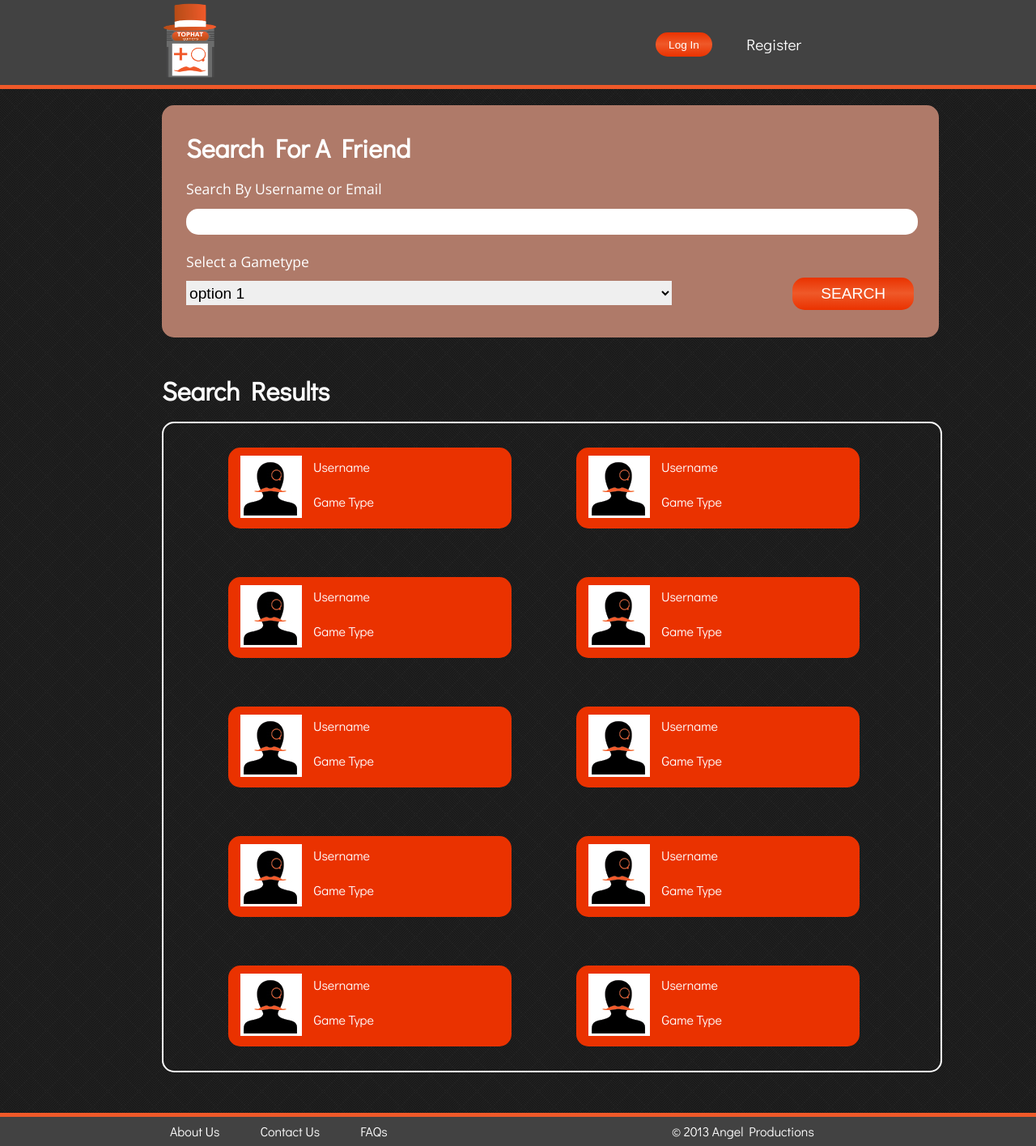
After one commit to AngelDiaz123/Tophat-Gamers-Web-Application, a PHP site: page /search.html in a window 1280 px wide. The commit adds this page. Shown: the whole page at 81% size. Run offline with PHP 8.4, Linux system fonts and the light colour scheme.

Commit message:
search page
the html and css of the search page done

```diff
--- a/basic html and css/main.css
+++ b/basic html and css/main.css
@@ -36,13 +36,29 @@ body {
 	background-color: #424242;
 }
 
+.top {
+	overflow: hidden;
+	height: 110px;
+	margin: 0;
+	padding: 0;
+	background-color: #424242;
+}
+
 .logo {
 	margin-left: 250px;
 	margin-top: 10px;
 	float: left;
 	position: absolute;
-	width: 50`px;
+	width: 50px;
 	height: 80px;
+}
+
+.top_logo {
+	margin-left: 200px;
+	float: left;
+	position: absolute;
+	width: 70px;
+	height: 100px;
 }
 
 #home_header h1 {
@@ -77,13 +93,43 @@ body {
 	height: 40px;
 }
 
+.top_register_link {
+	float: right;
+	color: white;
+	margin-right: -180px;
+	margin-top: 45px;
+	font-size: 1.2em;
+	text-decoration: none;
+}
+
 .register_link {
+	margin-bottom: 20px;
+	margin-right: -170px;
 	float: right;
 	color: white;
 	margin-top: 45px;
-	margin-right: -175px;
 	font-size: 1.2em;
 	text-decoration: none;
+}
+
+.top_login_button {
+	float: right;
+	margin-right: 400px;
+	margin-top: 40px;
+	background: #ea3200; /* Old browsers */
+	background: -moz-linear-gradient(top, #ea3200 0%, #ef5929 48%, #ea3200 100%); /* FF3.6+ */
+	background: -webkit-gradient(linear, left top, left bottom, color-stop(0%,#ea3200), color-stop(48%,#ef5929), color-stop(100%,#ea3200)); /* Chrome,Safari4+ */
+	background: -webkit-linear-gradient(top, #ea3200 0%,#ef5929 48%,#ea3200 100%); /* Chrome10+,Safari5.1+ */
+	background: -o-linear-gradient(top, #ea3200 0%,#ef5929 48%,#ea3200 100%); /* Opera 11.10+ */
+	background: -ms-linear-gradient(top, #ea3200 0%,#ef5929 48%,#ea3200 100%); /* IE10+ */
+	background: linear-gradient(to bottom, #ea3200 0%,#ef5929 48%,#ea3200 100%); /* W3C */
+	filter: progid:DXImageTransform.Microsoft.gradient( startColorstr='#ea3200', endColorstr='#ea3200',GradientType=0 ); /* IE6-9 */
+	border-style: none;
+	border-radius: 15px;
+	color: white;
+	font-size: .85em;
+	width: 70px;
+	height: 30px;
 }
 
 .login_button {
@@ -104,6 +150,10 @@ body {
 	font-size: .85em;
 	width: 70px;
 	height: 30px;
+}
+
+.logo_link {
+	margin-bottom: 20px;
 }
 
 .search_button {
@@ -133,6 +183,15 @@ body {
 	background-color: #ef5929;
 }
 
+.top_banner {
+	float: left;
+	position: absolute;
+	margin-top: -5px;
+	width: 100%;
+	height: 5px;
+	background-color: #ef5929;
+}
+
 #background_img_home{
 	width: 100%;
 	height: 400px;
@@ -153,7 +212,7 @@ body {
 	height: 170px;
 	width: 170px;
 	border-radius: 50%;
-	background-color: #7e5454;
+	background-color: #AF7A69;
 }
 
 .group_img {
@@ -195,7 +254,132 @@ body {
 	margin-top: 85px;
 }
 
+.search_div {
+	font-family: 'Open Sans', sans-serif;
+	padding-top: 10px;
+	margin-top: 20px;
+	border-radius: 15px;
+	width: 960px;
+	margin-left: 200px;
+	background-color: #AF7A69;
+}
+
+.main_input {
+	margin-top: 15px;
+	margin-bottom: 25px;
+	font-size: 1em;
+	width: 900px;
+	margin-left: 30px;
+	height: 30px;
+	border-radius: 15px;
+	border-style: none;
+}
+
+.main_search_button {
+	color: white;
+	background: #ea3200; /* Old browsers */
+	background: -moz-linear-gradient(top, #ea3200 0%, #ef5929 48%, #ea3200 100%); /* FF3.6+ */
+	background: -webkit-gradient(linear, left top, left bottom, color-stop(0%,#ea3200), color-stop(48%,#ef5929), color-stop(100%,#ea3200)); /* Chrome,Safari4+ */
+	background: -webkit-linear-gradient(top, #ea3200 0%,#ef5929 48%,#ea3200 100%); /* Chrome10+,Safari5.1+ */
+	background: -o-linear-gradient(top, #ea3200 0%,#ef5929 48%,#ea3200 100%); /* Opera 11.10+ */
+	background: -ms-linear-gradient(top, #ea3200 0%,#ef5929 48%,#ea3200 100%); /* IE10+ */
+	background: linear-gradient(to bottom, #ea3200 0%,#ef5929 48%,#ea3200 100%); /* W3C */
+	filter: progid:DXImageTransform.Microsoft.gradient( startColorstr='#ea3200', endColorstr='#ea3200',GradientType=0 ); /* IE6-9 */
+	border-radius: 15px;
+	font-size: 1.2em;
+	border: none;
+	width: 150px;
+	height: 40px;
+	margin-left: 145px;
+}
+
+.search_text {
+	color: white;
+	font-size: 1.1em;
+	padding: 0;
+	margin: 0;
+	margin-left: 30px;
+}
+
+.search_drop {
+	color: white;
+	font-size: 1.1em;
+	padding: 0;
+	margin: 0;
+	margin-left: 30px;
+}
+
+.search_header {
+	font-size: 2em;
+	font-family: 'Didact Gothic', sans-serif;
+	text-shadow: none;
+	color: white;
+	margin-left: 30px;
+}
+
+.main_dropdown {
+	margin-top: 15px;
+	margin-bottom: 40px;
+	height: 30px;
+	font-size: 1.2em;
+	margin-left: 30px;
+	width: 600px;
+	border-style: none;
+}
+
+.results_title {
+	color: white;
+	margin-top: 50px;
+	width: 960px;
+	margin-left: 200px;
+}
+
+.result_div {
+	overflow: hidden;
+	margin-left: 200px;
+	width: 960px;
+	border-radius: 15px;
+	border:2px solid white;
+}
+
+.search_result {
+	margin-top: 30px;
+	margin-left: 80px;
+	margin-bottom: 30px;
+	float: left;
+	width: 350px;
+	height: 100px;
+	border-radius: 15px;
+	background-color: #ea3200;
+}
+
+.basic_profile {
+	margin-top: 10px;
+	margin-left: 15px;
+}
+
+.username {
+	color: white;
+	margin-right: 175px;
+	float: right;
+}
+
+.gametype {
+	color: white;
+	margin-top: -30px;
+	margin-right: 170px;
+	float: right;
+
+}
+
 .footer_banner {
+	width: 100%;
+	height: 5px;
+	background-color: #ef5929;
+}
+
+.all_footer_banner {
+	margin-top: 50px;
 	width: 100%;
 	height: 5px;
 	background-color: #ef5929;
--- /dev/null
+++ b/basic html and css/search.html
@@ -0,0 +1,101 @@
+<!DOCTYPE html>
+<html>
+<head>
+	<title>Search | Tophat Gamers</title>
+	<link href="favicon.ico" rel="icon" type="image/x-icon" />
+	<link href='http://fonts.googleapis.com/css?family=Open+Sans:400,700|Didact+Gothic' rel='stylesheet' type='text/css'>
+	<link rel="stylesheet" type="text/css" href="main.css">
+</head>
+<body>
+	<div class="top">
+		<a href="#" class="logo_link"><img src="images/tophatGamers.png" class="top_logo"></a>
+		<header>
+			<button class="top_login_button">Log In</button>
+			<a href="#" class="top_register_link">Register</a>
+		</header>
+	</div>
+	<div class="top_banner"></div>
+
+	<section class="search_div">
+		<h1 class="search_header">Search For A Friend</h1>
+		<form action="#" method="GET">
+			<p class="search_text">Search By Username or Email</p>
+			<input type="input" class="main_input">
+			<p class="search_drop">Select a Gametype</p>
+			<select class="main_dropdown">
+				<option value="option1">option 1</option>
+				<option value="option2">option 2</option>
+				<option value="option3">option 3</option>
+				<option value="option4">option 4</option>
+			</select>
+
+			<input type="button" value="SEARCH" class="main_search_button">
+		</form>
+	</section>
+
+	<h1 class="results_title">Search Results</h1>
+	<section class="result_div">
+		<div class="search_result">
+			<img src="images/basic_profile.jpg" class="basic_profile">
+			<p class="username">Username</p>
+			<p class="gametype">Game Type</p>
+		</div>
+		<div class="search_result">
+			<img src="images/basic_profile.jpg" class="basic_profile">
+			<p class="username">Username</p>
+			<p class="gametype">Game Type</p>
+		</div>
+		<div class="search_result">
+			<img src="images/basic_profile.jpg" class="basic_profile">
+			<p class="username">Username</p>
+			<p class="gametype">Game Type</p>
+		</div>
+		<div class="search_result">
+			<img src="images/basic_profile.jpg" class="basic_profile">
+			<p class="username">Username</p>
+			<p class="gametype">Game Type</p>
+		</div>
+		<div class="search_result">
+			<img src="images/basic_profile.jpg" class="basic_profile">
+			<p class="username">Username</p>
+			<p class="gametype">Game Type</p>
+		</div>
+		<div class="search_result">
+			<img src="images/basic_profile.jpg" class="basic_profile">
+			<p class="username">Username</p>
+			<p class="gametype">Game Type</p>
+		</div>
+		<div class="search_result">
+			<img src="images/basic_profile.jpg" class="basic_profile">
+			<p class="username">Username</p>
+			<p class="gametype">Game Type</p>
+		</div>
+		<div class="search_result">
+			<img src="images/basic_profile.jpg" class="basic_profile">
+			<p class="username">Username</p>
+			<p class="gametype">Game Type</p>
+		</div>
+		<div class="search_result">
+			<img src="images/basic_profile.jpg" class="basic_profile">
+			<p class="username">Username</p>
+			<p class="gametype">Game Type</p>
+		</div>
+		<div class="search_result">
+			<img src="images/basic_profile.jpg" class="basic_profile">
+			<p class="username">Username</p>
+			<p class="gametype">Game Type</p>
+		</div>
+	</section>
+
+	<div class="all_footer_banner"></div>
+	<div class="footer_background">
+		<footer>
+			<a href="#" class="about">About Us</a>
+			<a href="#" class="contact">Contact Us</a>
+			<a href="#" class="faq">FAQs</a>
+			<p class="copyright">&copy; 2013 Angel Productions</p>
+		</footer>
+	</div>
+
+</body>
+</html>
```
Also changed, not shown: basic html and css/images/basic_profile.jpg (added).
